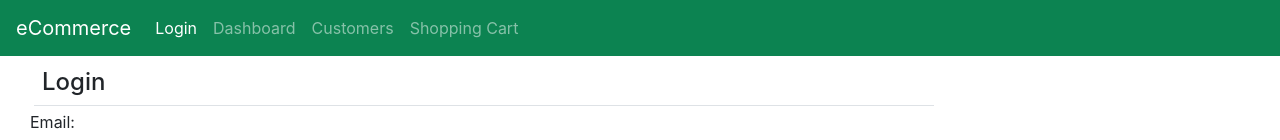
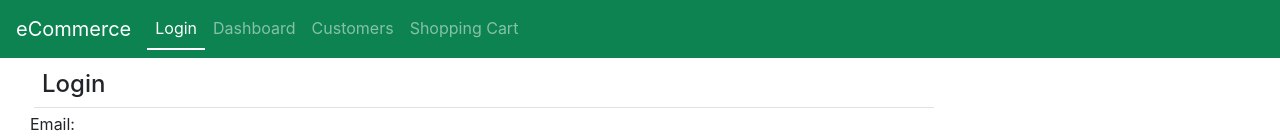
Before and after one commit to GhulamMustafaGM/client-side-app, a React (Create React App) app: page / in a window 1280 px wide. Shown: the top 140 px of the page. Built offline with nearby package versions, Linux system fonts and the light colour scheme.

Commit message:
updated styles

```diff
--- a/src/index.css
+++ b/src/index.css
@@ -19,3 +19,7 @@
 .hand-icon {
     cursor: pointer;
 }
+
+.nav-link.active {
+    border-bottom: 2px solid #ffffff;
+}
```
